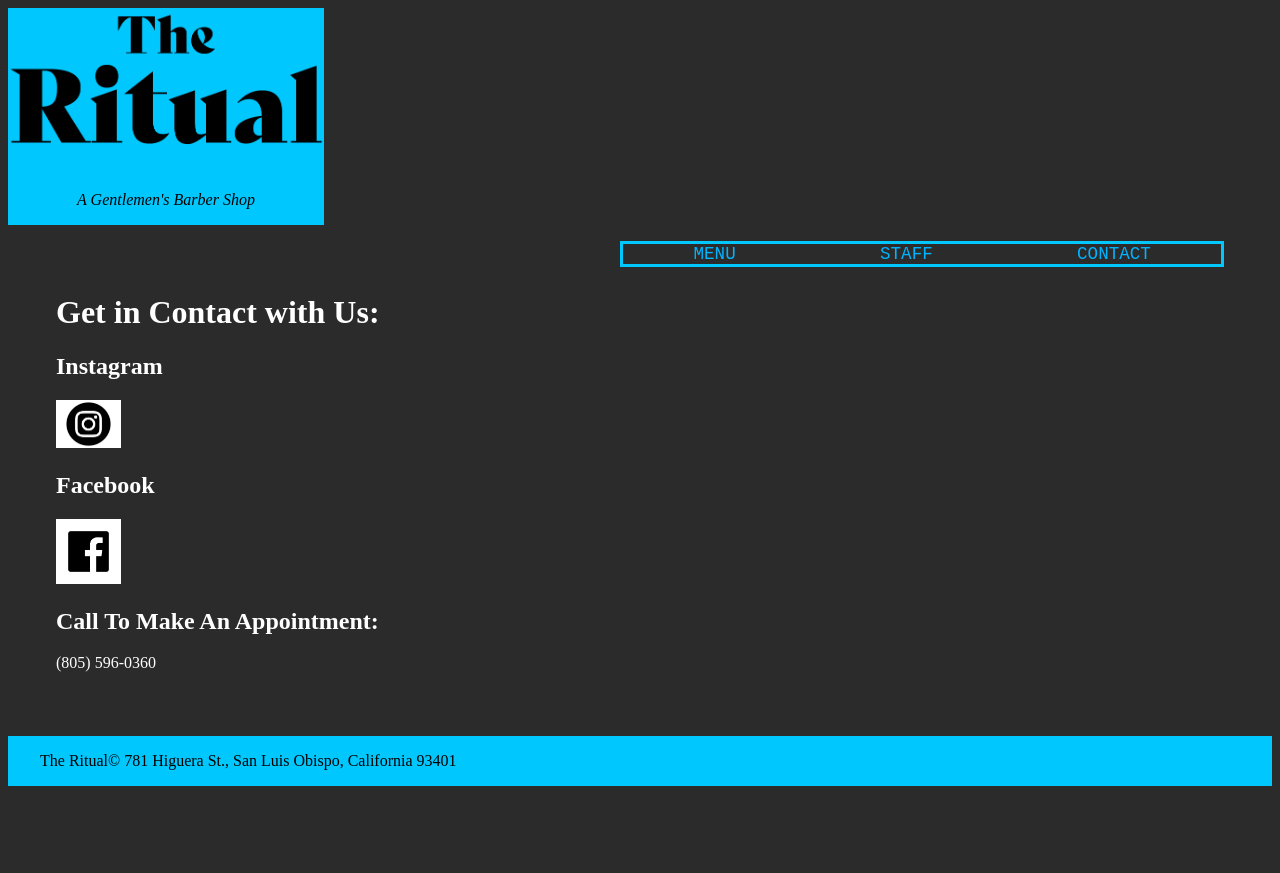
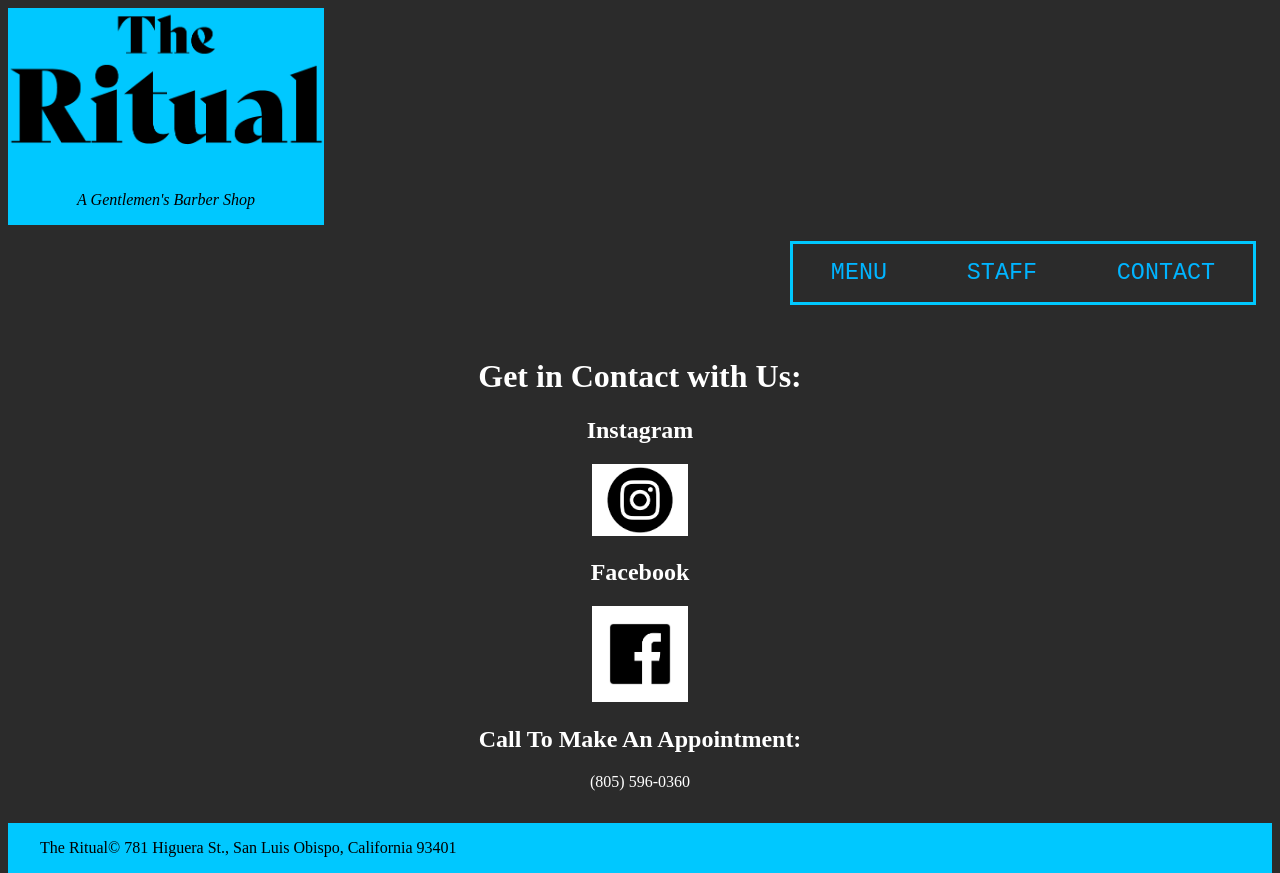
Before and after one commit to danielcragoe/danielcragoe.github.io, a plain HTML site: page grc338/redesign-final/contact.html in a window 1280 px wide. Before the commit the page ends 800 px from the top, so only its background shows below. Drawn offline with Linux system fonts and the light colour scheme.

Commit message:
Add files via upload

```diff
--- a/grc338/redesign-final/contact.html
+++ b/grc338/redesign-final/contact.html
@@ -9,7 +9,7 @@
     <div class="header">
         <header>
             <a href="index.html">
-                <img src="Ritual_logo.png">
+                <img src="ritual_logo.png" alt="The Ritual logo">
             </a>
             <p>A Gentlemen's Barber Shop</p>
         </header>
@@ -25,9 +25,9 @@
         <h1>Get in Contact with Us:</h1>
         <h2>Instagram</h2>
         <a href="https://www.instagram.com/theritual805/">
-            <img src="ig_icon.png" alt="Instagram icon"></a>
+            <img src="ig_icon.png" alt="The Ritual's Instagram"></a>
         <h2>Facebook</h2>
-        <a href="https://www.facebook.com/pages/The-Ritual/698355176849072">       <img src="fb_icon.png" alt="Facebook icon"></a>
+        <a href="https://www.facebook.com/pages/The-Ritual/698355176849072">       <img src="fb_icon.png" alt="The Ritual's Facebook"></a>
         <h2>Call To Make An Appointment:</h2>
         <p>(805) 596-0360</p>
     </div>
--- a/grc338/redesign-final/style.css
+++ b/grc338/redesign-final/style.css
@@ -6,6 +6,7 @@
 
 .mainmenu {
     float: right;
+    max-width: 43em;
 }
 
 .mainmenu a {
@@ -14,19 +15,20 @@
 
 .mainmenu ul {
     list-style-type: none;
-    padding: 0;
+    padding-left: 0;
+    padding-top: 1em;
+    padding-bottom: 1em;
     float: right;
-    margin-right: 3em;
+    margin-right: 1em;
     border: solid;
     border-color: rgb(0, 200, 300);
 }
 
 .mainmenu li {
-    padding-left: 4em;
-    padding-right: 4em;
-    margin-bottom: 2em;
+    padding-left: 1.62em;
+    padding-right: 1.62em;
     font-family: monospace;
-    font-size: 1.35em;
+    font-size: 1.8em;
     text-transform: uppercase;
     display: inline;
 }
@@ -68,7 +70,7 @@
 }
 
 .menu h1{
-    text-align: center;
+    margin-left: 1em
 }
 
 .menu ul {
@@ -76,10 +78,15 @@
     background-color: rgb(240, 240, 240);
     padding-top: 1em;
     padding-bottom: 1em;
+    padding-right: 4em;
+    padding-left: 4em;
 }
 
 .menu li {
     text-align: center;
+    border: solid;
+    padding-left: 4em;
+    padding-right: 4em;
 }
 
 .menu p {
@@ -90,18 +97,15 @@
     width: 20%;
 }
 
-.contact {
-    padding: 3em;
-    float: left;
-}
-
 .barber img {
     width: 45%;
+    margin: auto;
 }
 
 .barber li {
     margin: 2em;
     list-style-type: none;
+    text-align: center;
 }
 
 @media only screen and (min-width: 60em) {
@@ -119,10 +123,12 @@
 
 .intro p {
     color: rgb(300, 300, 300);
+    text-align: center;
 }
 
 h1 {
     color: rgb(300, 300, 300);
+    text-align: center;
 }
 
 .barber h2 {
@@ -134,7 +140,7 @@
 }
 
 .barber ul {
-    margin-right: 15em;
+    margin: auto;
 }
 
 h3 {
@@ -147,7 +153,15 @@
 
 .barber {
     float: left;
-    max-width: 80em;
+    margin: auto;
+}
+
+.contact {
+    text-align: center;
+    width: 30em;
+    margin: auto;
+    padding: 1em;
+    clear: both;
 }
 
 .contact h2 {
```
Also changed, not shown: grc338/redesign-final/barber.html (+1 -1 lines), grc338/redesign-final/index.html (+2 -2 lines), grc338/redesign-final/menu.html (+1 -1 lines), grc338/redesign-final/ritual_logo.png (added).
